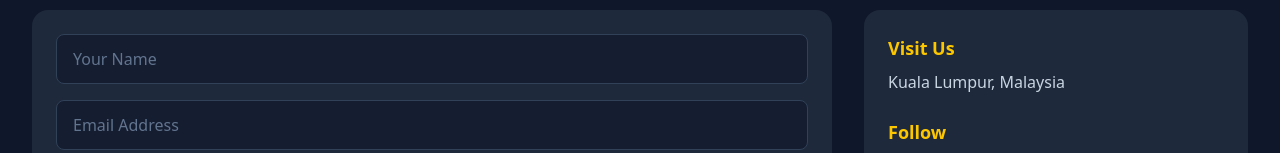
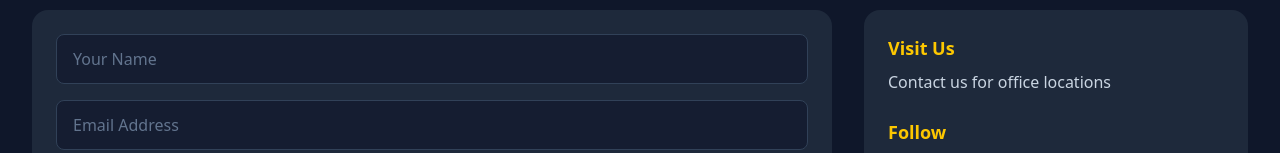
Before and after one commit to EddMarwa/Rockits, a Next.js app in the folder corebits/: page /contact in a window 1280 px wide. Shown: the part 226-379 px from the top of the page. Built offline with nearby package versions, Linux system fonts and the light colour scheme.

Commit message:
contact pages

```diff
--- a/corebits/src/app/contact/page.tsx
+++ b/corebits/src/app/contact/page.tsx
@@ -37,7 +37,7 @@
             <section>
               <h2 className="text-lg font-semibold text-yellow-400 mb-2">Visit Us</h2>
               {/* TODO: Replace with real address */}
-              <p className="text-slate-300">Kuala Lumpur, Malaysia</p>
+              <p className="text-slate-300">Contact us for office locations</p>
             </section>
             <section>
               <h2 className="text-lg font-semibold text-yellow-400 mb-2">Follow</h2>
```
